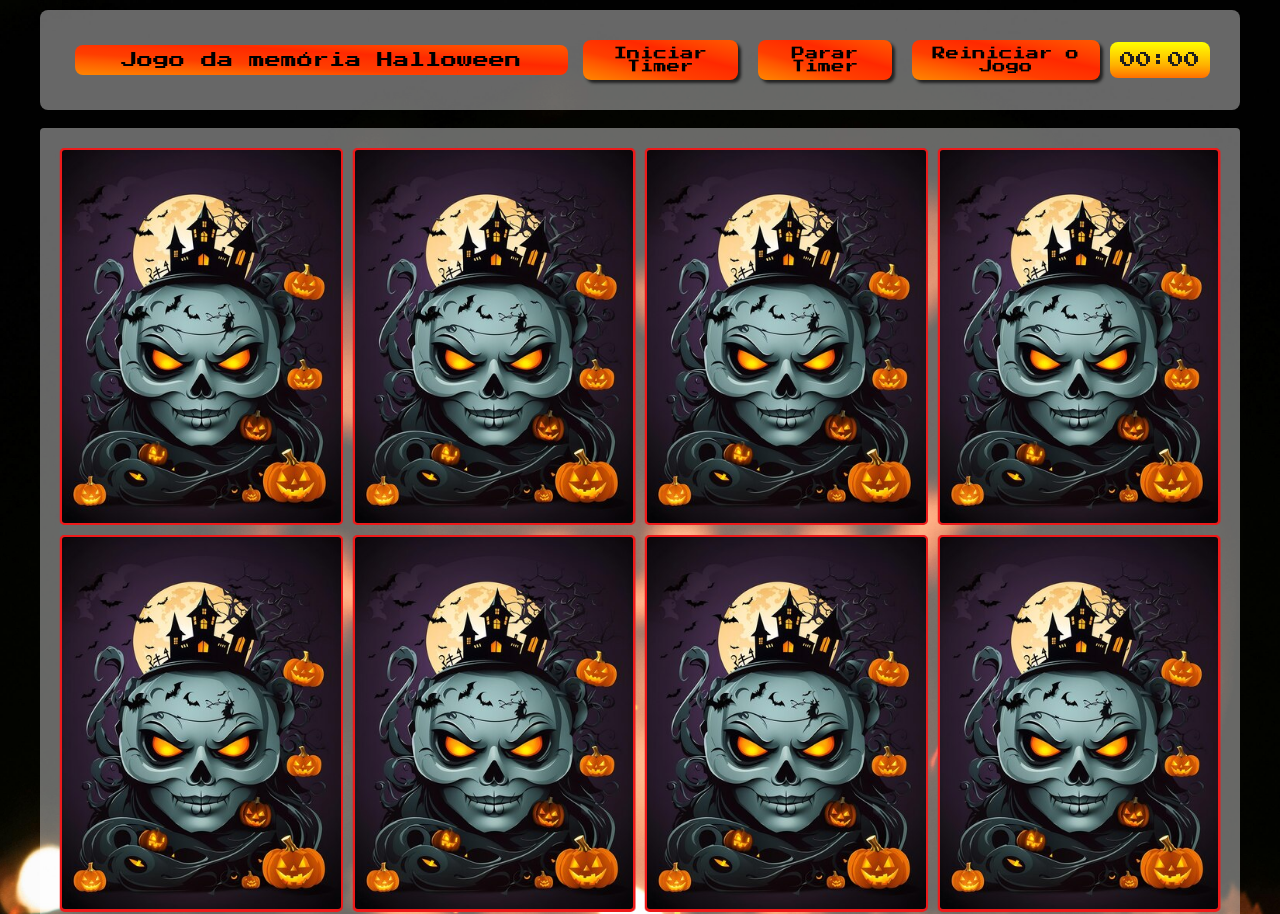
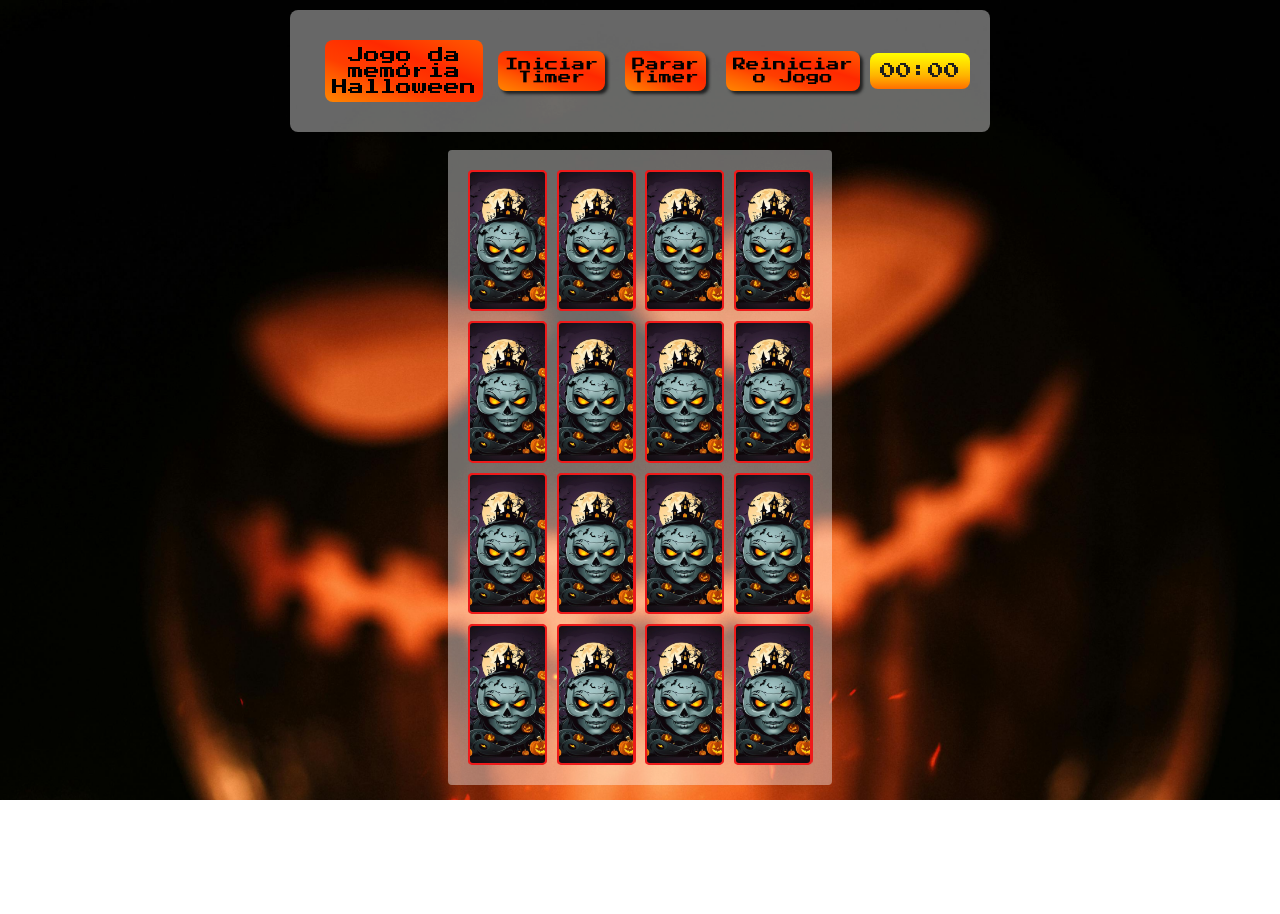
Before and after one commit to isaacneiff/jogo_memoria, a plain HTML site: page jogo_.html in a window 1280 px wide. Shown: the top 914 px of the page. After the commit the page ends 800 px from the top, so only its background shows below. Drawn offline with Linux system fonts and the light colour scheme.

Commit message:
215816102024

```diff
--- a/css/jogo_memo_style.css
+++ b/css/jogo_memo_style.css
@@ -10,11 +10,11 @@
 
 }
 
-
 main {
     display: flex;
     flex-direction: column;
-    width: 100dvw;
+    width: 100vw;
+    height: 100vh;
     background-image: url('../assets/bg.jpg');
     background-size: cover;
     align-items: center;
@@ -23,27 +23,40 @@ main {
 }
 
 header {
-
     display: flex;
     align-items: center;
     justify-content: space-between;
     width: 100%;
-    max-width: 1200px;
+    max-width: 700px;
     padding: 30px;
     margin: 0 0 3px;
     background-color: rgba(255, 255, 255, 0.40);
     border-radius: 8px;
-
 }
 
+#grid {
+    width: 30%;
+    height: 100%;
+    margin: 15px auto;
+    display: grid;
+    grid-template-columns: repeat(4, 3fr);
+    gap: 10px;
+    background-color: rgba(255, 255, 255, 0.40);
+    padding: 20px;
+    border-radius: 4px;
+    grid-template-rows: repeat(4, 3fr);
+}
+
+
+
+
 .card {
-    aspect-ratio: 3/4;
+
     width: 100%;
     border-radius: 5px;
     position: relative;
     transition: all 400ms ease;
     transform-style: preserve-3d;
-
 }
 
 .face {
@@ -58,18 +71,6 @@ header {
 
 }
 
-.grid {
-    display: grid;
-    grid-template-columns: repeat(4, 1fr);
-    gap: 10px;
-    width: 100%;
-    max-width: 1200px;
-    margin: 15px auto;
-    background-color: rgba(255, 255, 255, 0.40);
-    padding: 20px;
-    border-radius: 4px;
-
-}
 
 .front {
     transform: rotatey(180deg);
--- a/jogo_.html
+++ b/jogo_.html
@@ -24,7 +24,7 @@
             </div>
         </header>
 
-        <div class="grid"></div>
+        <div id="grid"></div>
         </div>
     </main>
 </body>
--- a/js/game.js
+++ b/js/game.js
@@ -1,4 +1,4 @@
-const grid = document.querySelector('.grid')
+const grid = document.getElementById('grid')
 const timerDisplay = document.querySelector('.timer')
 
 //funcionalidade para "puxar" as imagens dos personagens
@@ -95,7 +95,6 @@ const revealCard = ({ target }) => {
         secondCard = target.parentNode
         checkCards()
     }
-
 
 }
 
```
